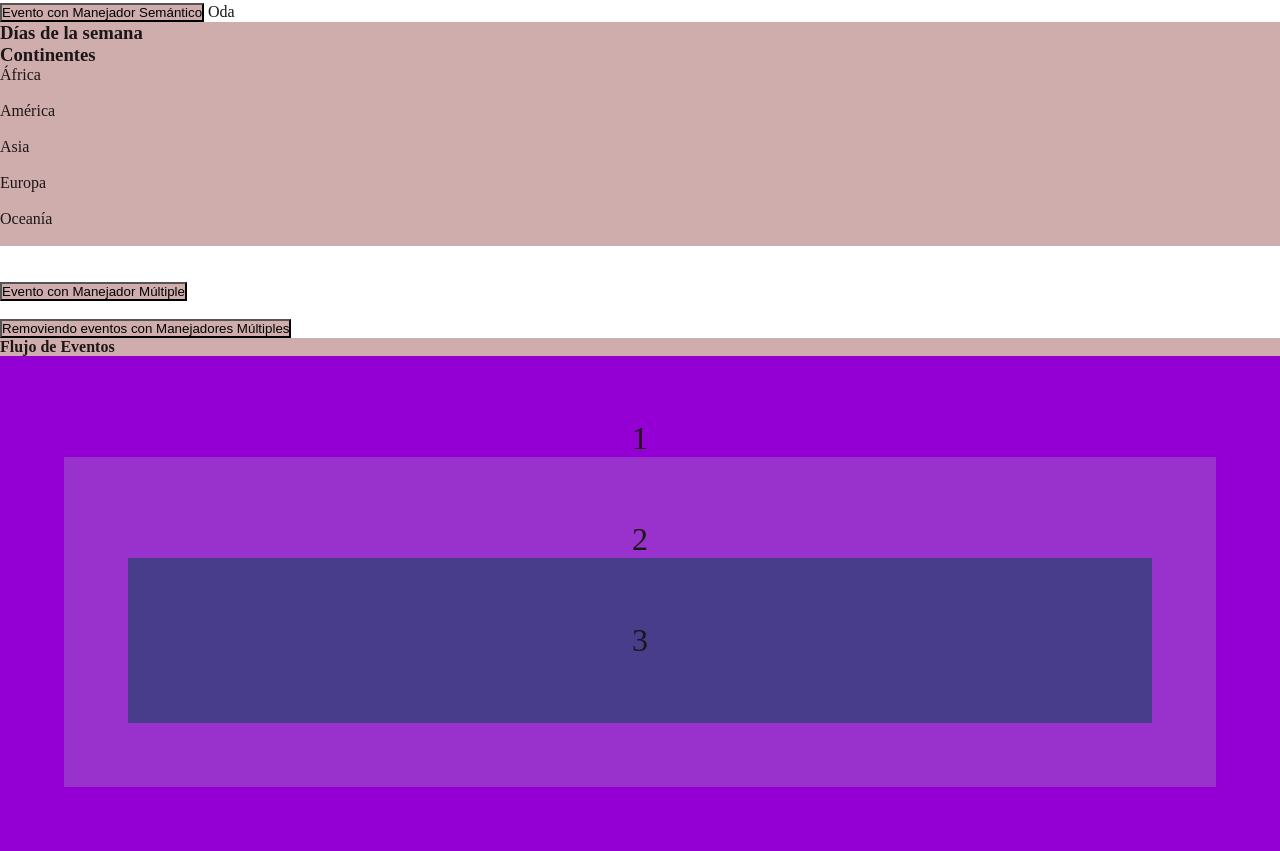
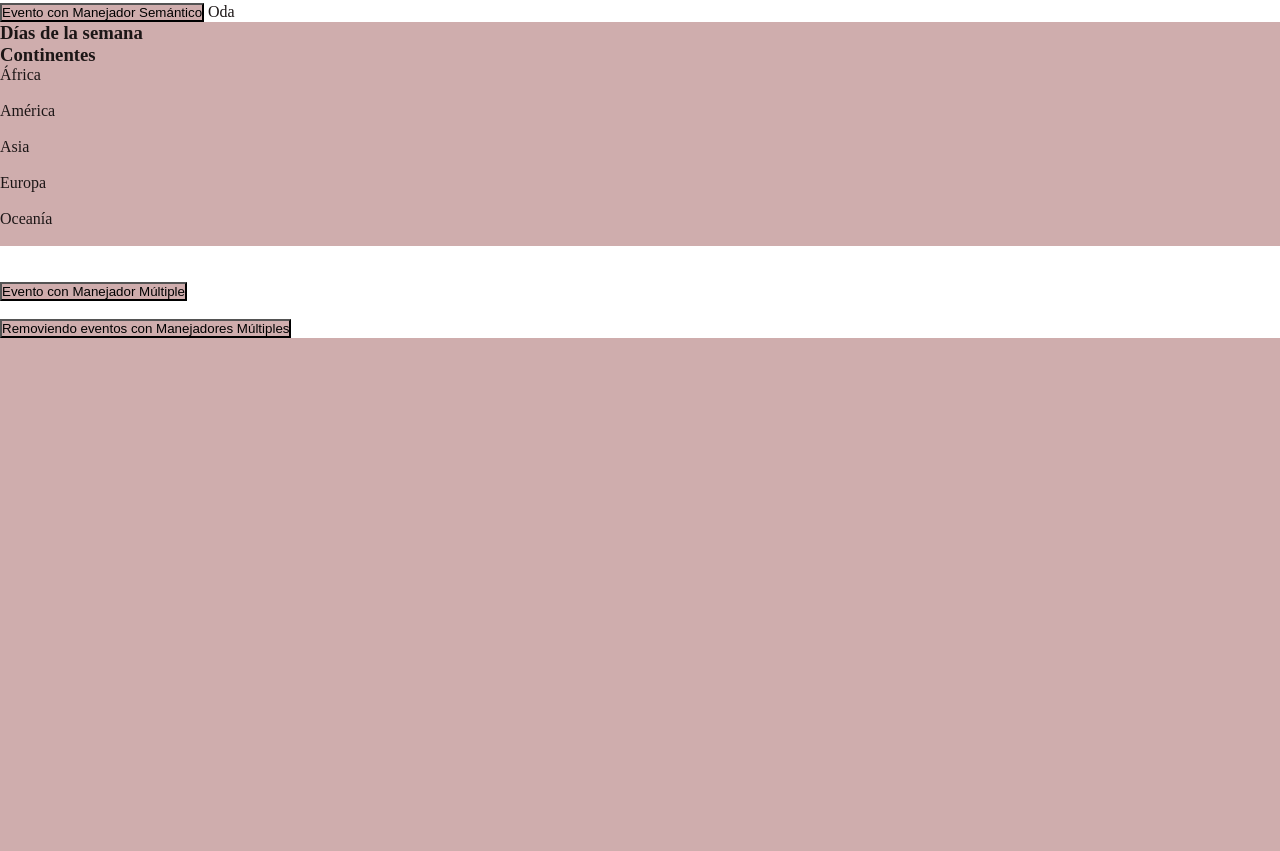
Before and after one commit to dianavodopivec/PracticandoJs, a plain HTML site: page dom1/dom.html in a window 1280 px wide. Shown: the part 1774-2625 px from the top of the page. After the commit the page ends 2112 px from the top, so only its background shows below. Drawn offline with Linux system fonts and the light colour scheme.

```diff
--- a/dom1/dom.html
+++ b/dom1/dom.html
@@ -40,24 +40,6 @@
 
     .saturate {
         filter: saturate(1);
-    }
-
-    .eventos-flujo div {
-        padding: 4rem;
-        font-size: 2rem;
-        text-align: center;
-    }
-
-    .uno {
-        background-color: darkviolet;
-    }
-
-    .dos {
-        background-color: darkorchid;
-    }
-
-    .tres {
-        background-color: darkslateblue;
     }
 
     </style>
@@ -149,17 +131,6 @@
 <br><br>
 <button id="evento-remover">Removiendo eventos con Manejadores Múltiples</button>
 
-<h4>Flujo de Eventos</h4>
-<section class="eventos-flujo">
-    <div class="uno">
-        1
-    <div class="dos">
-        2
-    <div class="tres">
-        3
-    </div>
-    </div>
-    </div>
 </section>
 
 
--- a/dom1/dom.js
+++ b/dom1/dom.js
@@ -368,23 +368,3 @@ $eventomultiple.addEventListener("click", () => {
   $eventRemover.removeEventListener("dblclick", removerDobleClick)//ES NECESARIO QUE LA FUNCIÓN ESTE PREVIAMENTE GUARDADA PARA PODER REMOVERLA (NO PUEDE SER FUNCIÓN ARROW O ANÓNIMA)
   $eventoRemover.disabled = true //Aplicar la propiedad disabled al true para que desaparezca el botón
 })*/
-
-//-------------------------------------- Clase 74 - Flujo de Eventos (Burbuja y captura) --------------------------------------//
-
-//UNA VEZ QUE UN EVENTO SE ORIGINA, TIENE UNA PROPAGACIÓN A LO LARGO DEL ÁRBOL DEL DOM, ES POR ESO MISMO QUE ESA PROPAGACIÓN SE DA DEL ELEMENTO MÁS INTERNO AL MÁS EXTERNO (FASE DE BURBUJA)
-//DOS MANERAS DE PROPAGAR UN EVENTO
-
-const $divsEventos = document.querySelectorAll(".eventos-flujo div")
-console.log($divsEventos)
-
-
-/*function flujoEventos(e){
-  console.log(`Holi`)
-}
-
-
-$divsEventos.forEach((div) => {
-  div.addEventListener("click", flujoEventos)
-})*/
-
-//-------------------------------------- Clase 75 - StopPropagation & preventDefault --------------------------------------//
```
Also changed, not shown: dom2/dom2.js (+13 -2 lines).
